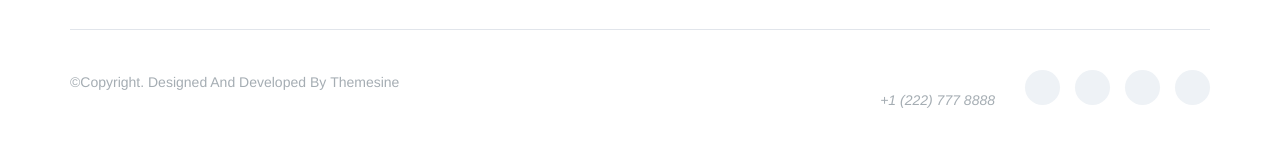
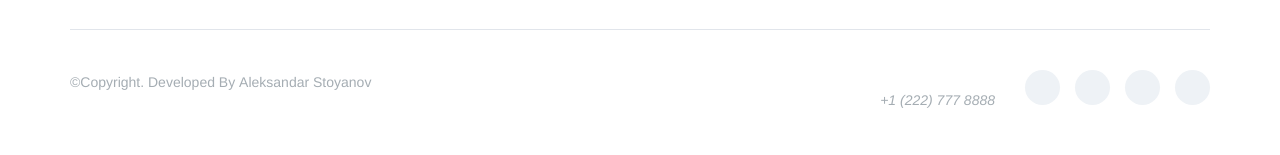
Before and after one commit to lsfckt/list-race-react-project, a React (Vite) app in the folder client/: page / in a window 1280 px wide. Shown: the part 145-300 px from the top of the page. Built offline with nearby package versions, Linux system fonts and the light colour scheme.

Commit message:
add footer component

```diff
--- a/client/src/components/Footer.jsx
+++ b/client/src/components/Footer.jsx
@@ -25,7 +25,7 @@ export default function Footer() {
                     <div className="row">
                         <div className="col-sm-5">
                             <p>
-                                &copy;copyright. designed and developed by <a href="https://www.themesine.com/">themesine</a>
+                                &copy;copyright. developed by <a href="#">Aleksandar Stoyanov</a>
                             </p>
                         </div>
                         <div className="col-sm-7">
```
